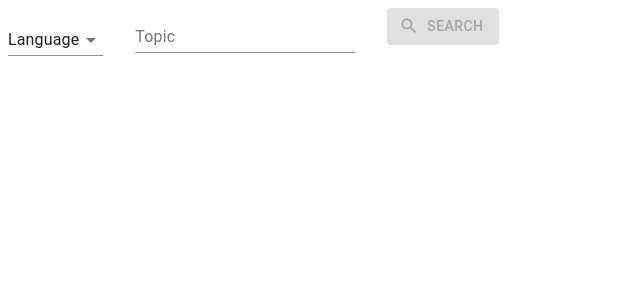
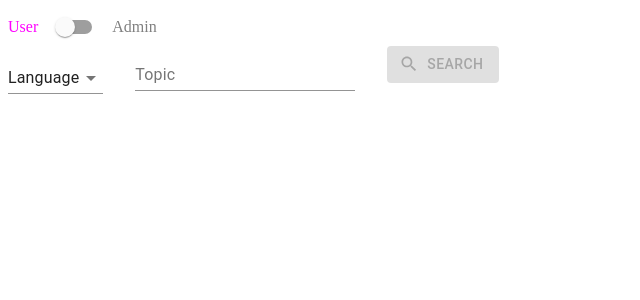
Before and after one commit to fattahmuhyiddeen/github, a React (Create React App) app: page / in a window 1280 px wide. Shown: the top 300 px of the page, without its empty margins (0-640 px from the left). Built offline with nearby package versions, Linux system fonts and the light colour scheme.

Commit message:
new component for user

```diff
--- a/src/App.js
+++ b/src/App.js
@@ -1,64 +1,22 @@
 import {
-  TablePagination, Select, MenuItem, TextField, FormControl, InputLabel, Button, CircularProgress,
+  Grid, Switch,
 } from '@material-ui/core';
-import { Search } from '@material-ui/icons';
-import { makeStyles } from '@material-ui/core/styles';
 import useHook from './hook';
-import config from './config';
-
-const useStyles = makeStyles(() => ({
-  input: {
-    marginRight: '2em',
-  },
-}));
+import UserView from './UserView';
 
 function App() {
-  const classes = useStyles();
   const hook = useHook();
 
   return (
     <div>
-      <FormControl className={classes.input}>
-        <InputLabel shrink>{hook.language === 0 ? '' : 'Language'}</InputLabel>
-        <Select value={hook.language} onChange={(e) => hook.setLanguage(e.target.value)}>
-          <MenuItem value={0}>Language</MenuItem>
-          {config.languages.map((l) => <MenuItem value={l}>{l}</MenuItem>)}
-        </Select>
-      </FormControl>
-      <TextField
-        className={classes.input}
-        size="small"
-        id="language"
-        label="Topic"
-        onChange={(e) => hook.setTopic(e.target.value)}
-        value={hook.topic}
-      />
-      <Button
-        variant="contained"
-        color="secondary"
-        id="search"
-        startIcon={<Search />}
-        onClick={hook.search}
-        disabled={!hook.language && !hook.topic}
-      >
-        Search
-      </Button>
-      {!!hook.result?.total_count && (
-        <TablePagination
-          page={hook.page}
-          onChangeRowsPerPage={(e) => hook.setPerPage(parseInt(e.target.value, 10))}
-          rowsPerPage={hook.perPage}
-          labelDisplayedRows={({ from, to, count }) => `${from}-${to} of ${count}`}
-          onChangePage={(_, v) => hook.setPage(v)}
-          count={Math.ceil(((hook.result?.total_count) || 0) / hook.perPage)}
-        />
-      )}
-      {hook.isLoading && <div style={{ margin: '1em' }}><CircularProgress /></div>}
-      {!!hook.result?.items && (
-        <div className="result">
-          {hook.result?.items?.map((r) => <pre>{JSON.stringify(r, undefined, 2)}</pre>)}
-        </div>
-      )}
+      <Grid component="label" container alignItems="center" spacing={1}>
+        <Grid item style={{ color: !hook.isAdmin ? 'magenta' : 'grey' }}>User</Grid>
+        <Grid item>
+          <Switch checked={hook.isAdmin} onChange={(e) => hook.setIsAdmin(e.target.checked)} />
+        </Grid>
+        <Grid item style={{ color: hook.isAdmin ? 'magenta' : 'grey' }}>Admin</Grid>
+      </Grid>
+      <UserView hook={hook} />
     </div>
   );
 }
--- /dev/null
+++ b/src/UserView.js
@@ -0,0 +1,61 @@
+import {
+  TablePagination, Select, MenuItem, TextField, FormControl, InputLabel, Button, CircularProgress,
+} from '@material-ui/core';
+import { Search } from '@material-ui/icons';
+import { makeStyles } from '@material-ui/core/styles';
+import config from './config';
+
+const useStyles = makeStyles(() => ({
+  input: {
+    marginRight: '2em',
+  },
+}));
+export default (props) => {
+  const classes = useStyles();
+  const { hook } = props;
+  return (
+    <>
+      <FormControl className={classes.input}>
+        <InputLabel shrink>{hook.language === 0 ? '' : 'Language'}</InputLabel>
+        <Select value={hook.language} onChange={(e) => hook.setLanguage(e.target.value)}>
+          <MenuItem value={0}>Language</MenuItem>
+          {config.languages.map((l) => <MenuItem key={l} value={l}>{l}</MenuItem>)}
+        </Select>
+      </FormControl>
+      <TextField
+        className={classes.input}
+        size="small"
+        id="language"
+        label="Topic"
+        onChange={(e) => hook.setTopic(e.target.value)}
+        value={hook.topic}
+      />
+      <Button
+        variant="contained"
+        color="secondary"
+        id="search"
+        startIcon={<Search />}
+        onClick={hook.search}
+        disabled={!hook.language && !hook.topic}
+      >
+        Search
+      </Button>
+      {!!hook.result?.total_count && (
+      <TablePagination
+        page={hook.page}
+        onChangeRowsPerPage={(e) => hook.setPerPage(parseInt(e.target.value, 10))}
+        rowsPerPage={hook.perPage}
+        labelDisplayedRows={({ from, to, count }) => `${from}-${to} of ${count}`}
+        onChangePage={(_, v) => hook.setPage(v)}
+        count={Math.ceil(((hook.result?.total_count) || 0) / hook.perPage)}
+      />
+      )}
+      {hook.isLoading && <div style={{ margin: '1em' }}><CircularProgress /></div>}
+      {!!hook.result?.items && (
+      <div className="result">
+        {hook.result?.items?.map((r) => <pre>{JSON.stringify(r, undefined, 2)}</pre>)}
+      </div>
+      )}
+    </>
+  );
+};
--- a/src/hook.js
+++ b/src/hook.js
@@ -2,6 +2,7 @@ import { useEffect, useState } from 'react';
 
 export default () => {
   const [isLoading, setIsLoading] = useState(false);
+  const [isAdmin, setIsAdmin] = useState(false);
   const [result, setResult] = useState({});
   const [language, setLanguage] = useState(0);
   const [topic, setTopic] = useState('');
@@ -43,5 +44,7 @@ export default () => {
     setPage,
     setPerPage,
     search,
+    isAdmin,
+    setIsAdmin,
   };
 };
```
Also changed, not shown: .eslintrc.js.
